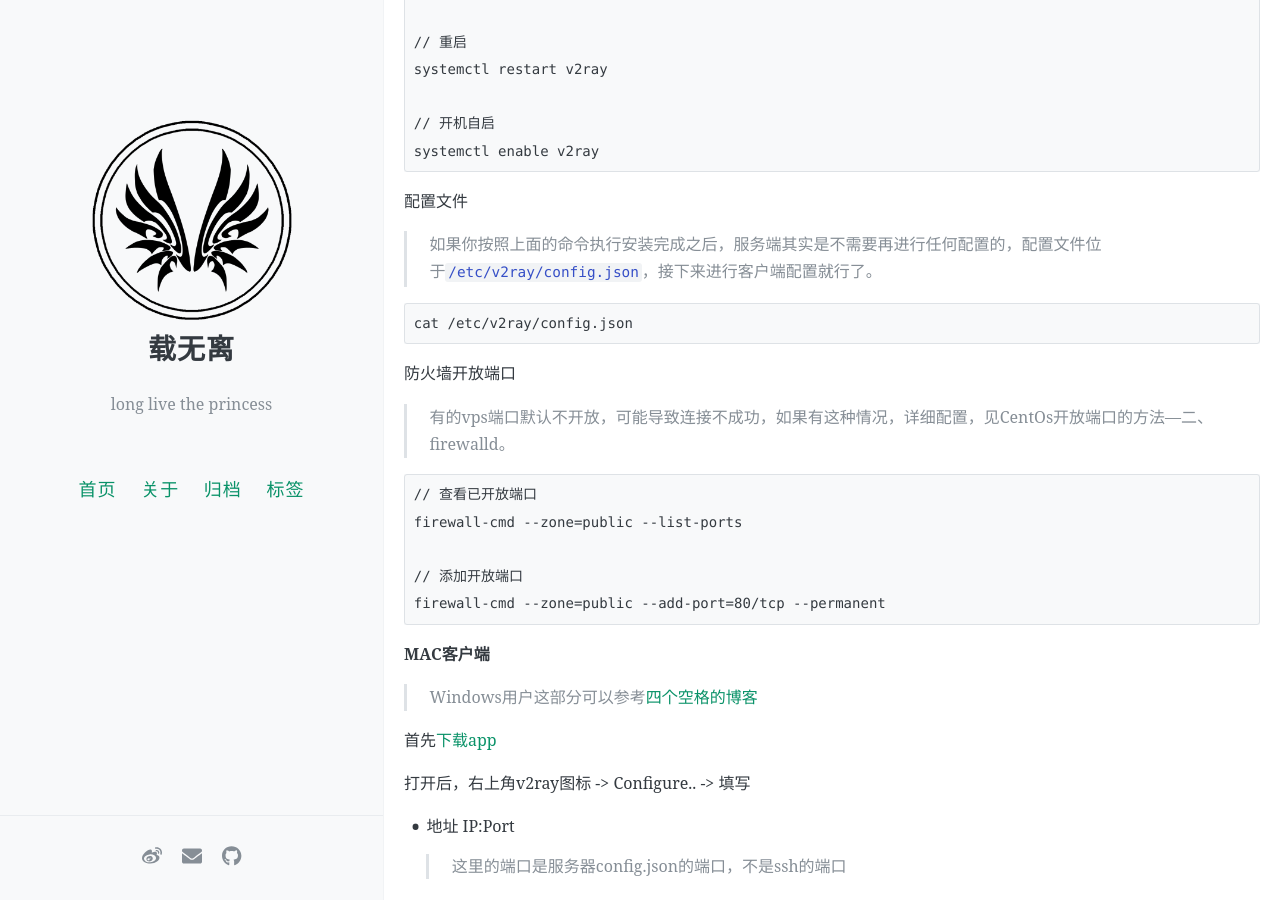
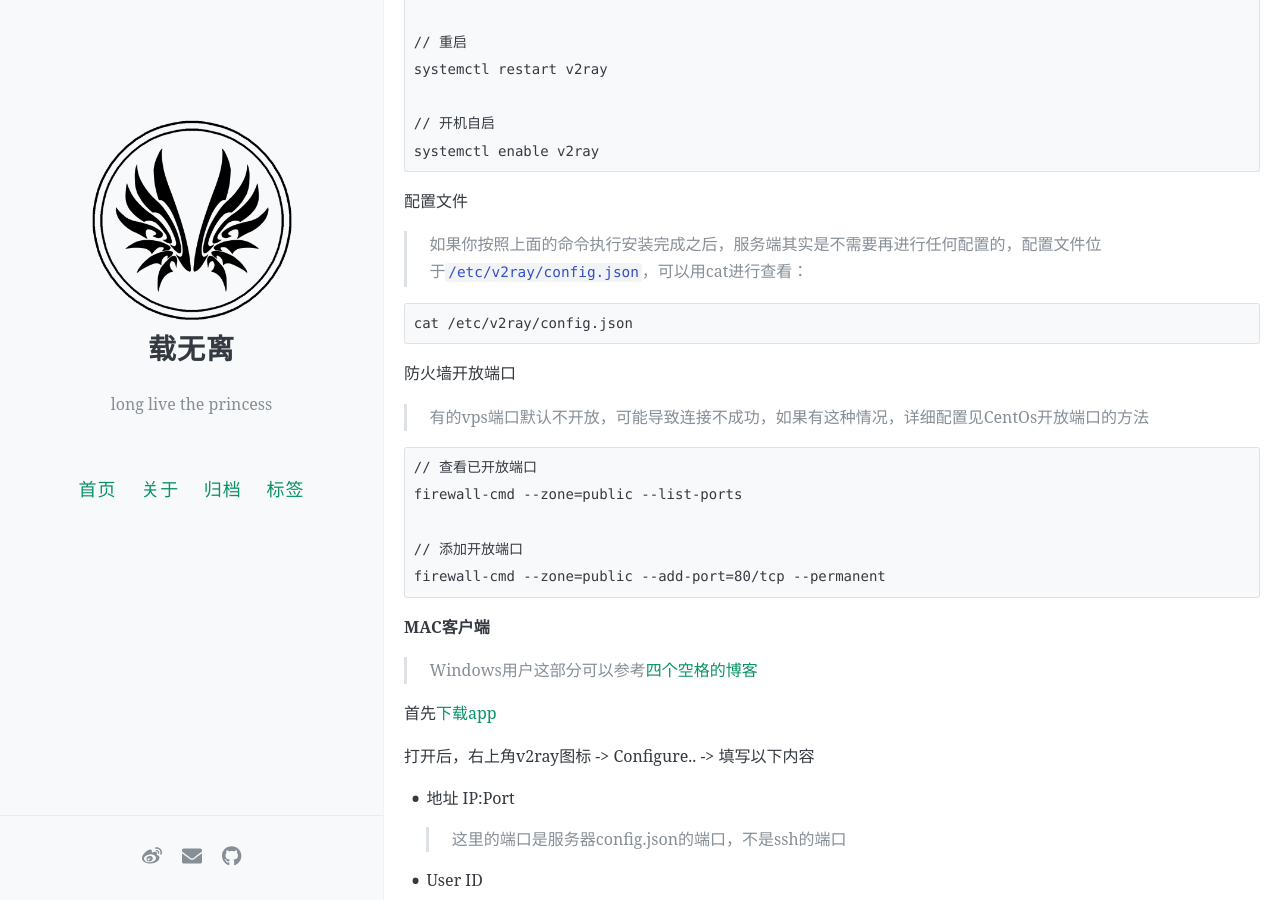
Before and after one commit to crazySyaoran/blog, a Jekyll site: the page built from _posts/2020-03-27-vpn.md, in a window 1280 px wide and 900 px high, scrolled down 1642 px. Built offline with Jekyll 4.4.1, drawn with Linux system fonts in a browser that asks for light colours; comment, search, counter and statistics services are not loaded; some of the changed text lies outside the part shown.

Commit message:
new post vpn

````diff
--- a/_posts/2020-03-27-vpn.md
+++ b/_posts/2020-03-27-vpn.md
@@ -32,7 +32,7 @@
 ```
 
 **在root下为vps安装环境：**
-> 具体细节详见[v2ray官方文档](https://www.v2ray.com/chapter_00/install.html)
+> 具体细节和可能遇到的问题详见[v2ray官方文档](https://www.v2ray.com/chapter_00/install.html)
 
 安装wget
 ```
@@ -72,14 +72,14 @@
 ```
 
 配置文件
-> 如果你按照上面的命令执行安装完成之后，服务端其实是不需要再进行任何配置的，配置文件位于`/etc/v2ray/config.json`，接下来进行客户端配置就行了。
+> 如果你按照上面的命令执行安装完成之后，服务端其实是不需要再进行任何配置的，配置文件位于`/etc/v2ray/config.json`，可以用cat进行查看：
 
 ```
 cat /etc/v2ray/config.json
 ```
 
 防火墙开放端口
-> 有的vps端口默认不开放，可能导致连接不成功，如果有这种情况，详细配置，见CentOs开放端口的方法—二、firewalld。
+> 有的vps端口默认不开放，可能导致连接不成功，如果有这种情况，详细配置见CentOs开放端口的方法
 
 ```
 // 查看已开放端口
@@ -94,7 +94,7 @@
 
 首先[下载app](https://github.com/Cenmrev/V2RayX/releases)
 
-打开后，右上角v2ray图标 -> Configure.. -> 填写
+打开后，右上角v2ray图标 -> Configure.. -> 填写以下内容
 - 地址 IP:Port
 > 这里的端口是服务器config.json的端口，不是ssh的端口
 - User ID
@@ -127,7 +127,7 @@
 
 > Just My Socks是搬瓦工官方机房（官方shadowsocks服务），虽然现在已经想撇清关系了，但是细心的人可以发工单问一下，会发现客服都是同一批人。Just My Socks目前提供5条线路（5个IP），包括搬瓦工CN2 GIA线路，并且保证IP可用，当IP被墙后，Just My Socks会后台自动换成可用IP。
 
-官网：https://justmysocks.net（已被墙）   https://justmysocks2.net（正常访问）
+官网：[https://justmysocks.net](https://justmysocks.net)（已被墙）   [https://justmysocks2.net](https://justmysocks2.net)（正常访问）
 
 注册账号后可以支付宝付款，使用优惠码`JMS9272283`后包年大概是417.27比上面介绍的332.45也就只贵了八十四块八毛二
 
````
Also changed, not shown: other parts of _posts/2020-03-27-vpn.md (+1 -1 lines).
